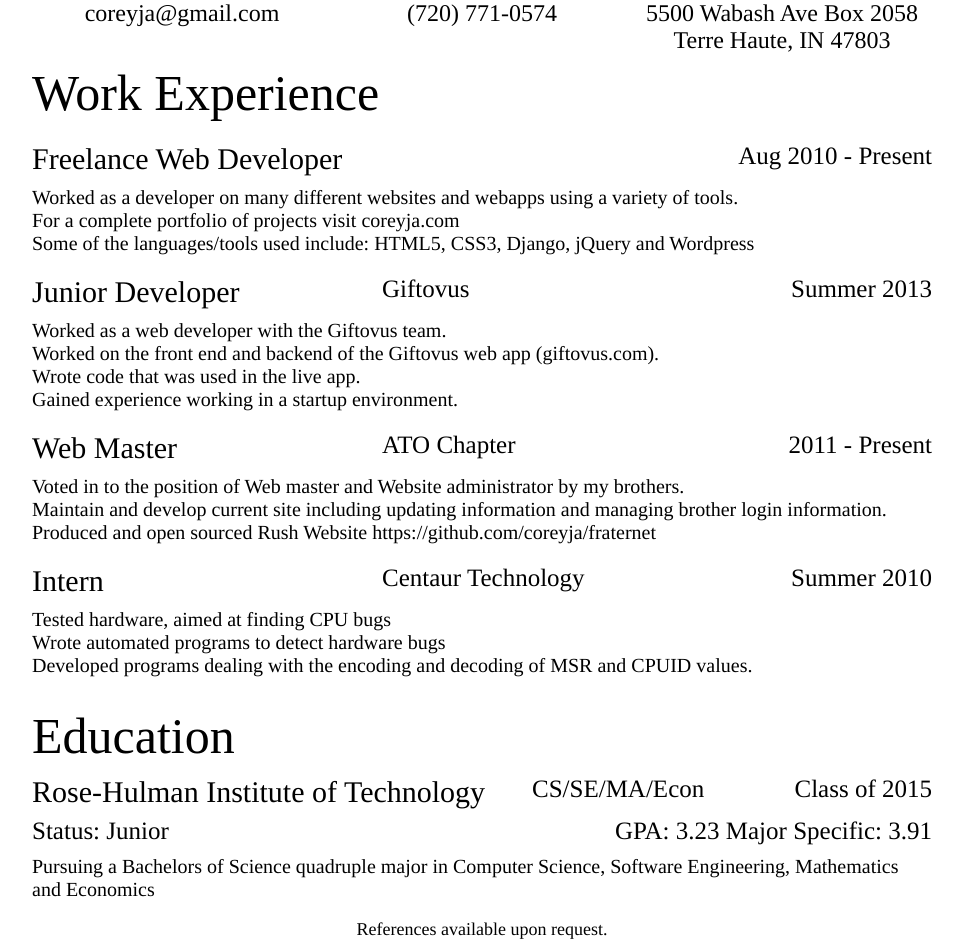
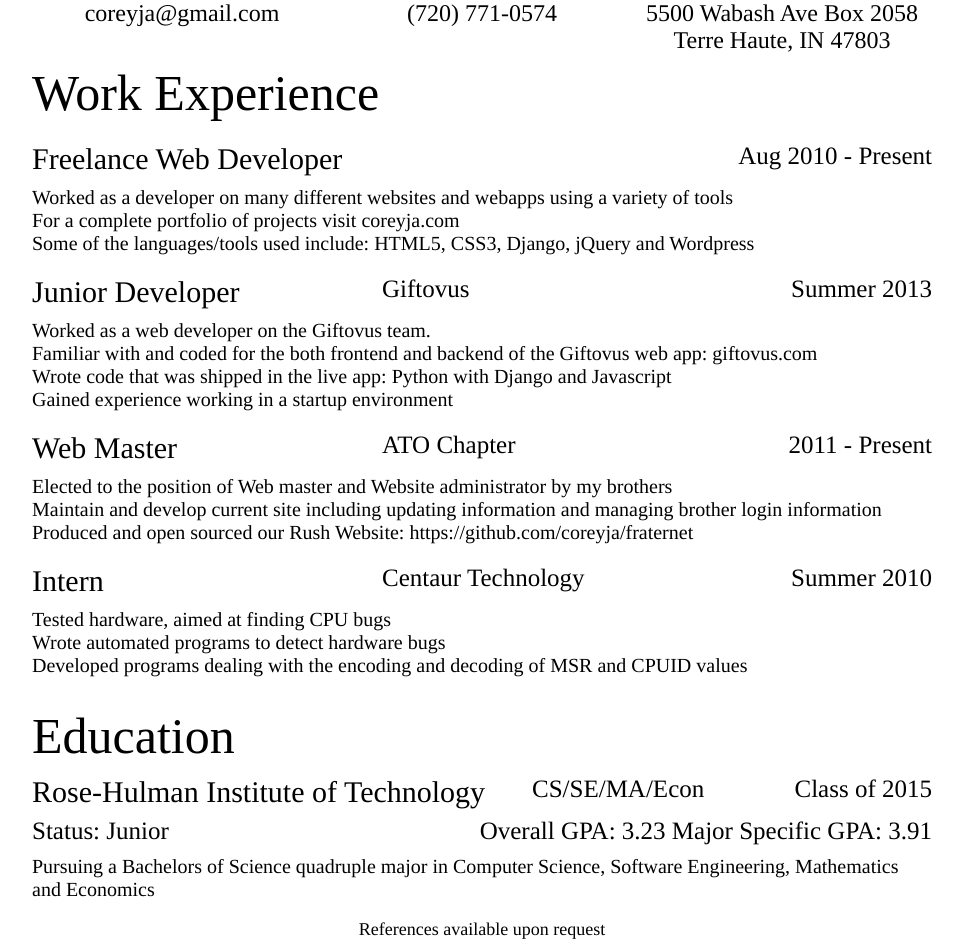
Before and after one commit to coreyja/legacy-coreyja.com, a Django app: page /resume/ in a window 1280 px wide. Shown: the part 182-1122 px from the top of the page, without its empty margins (158-1121 px from the left). Run offline with Django 3.2, Linux system fonts and the light colour scheme; some web fonts are replaced.

Commit message:
Some fixes to resume

```diff
--- a/templates/resume.html
+++ b/templates/resume.html
@@ -57,7 +57,7 @@
                     <span class="time">Aug 2010 - Present</span>
                 </div>
                 <div class="description">
-                    Worked as a developer on many different websites and webapps using a variety of tools.<br>
+                    Worked as a developer on many different websites and webapps using a variety of tools<br>
                     For a complete portfolio of projects visit coreyja.com<br>
                     Some of the languages/tools used include: HTML5, CSS3, Django, jQuery and Wordpress<br>
                 </div>
@@ -72,10 +72,10 @@
                     <span class="time">Summer 2013</span>
                 </div>
                 <div class="description">
-                    Worked as a web developer with the Giftovus team.<br>
-                    Worked on the front end and backend of the Giftovus web app (giftovus.com).<br>
-                    Wrote code that was used in the live app.<br>
-                    Gained experience working in a startup environment.<br>
+                    Worked as a web developer on the Giftovus team.<br>
+                    Familiar with and coded for the both frontend and backend of the Giftovus web app: giftovus.com<br>
+                    Wrote code that was shipped in the live app: Python with Django and Javascript<br>
+                    Gained experience working in a startup environment<br>
                 </div>
             </div>
         </div>
@@ -88,9 +88,9 @@
                     <span class="time">2011 - Present</span>
                 </div>
                 <div class="description">
-                    Voted in to the position of Web master and Website administrator by my brothers.<br>
-                    Maintain and develop current site including updating information and managing brother login information.<br>
-                    Produced and open sourced Rush Website https://github.com/coreyja/fraternet<br>
+                    Elected to the position of Web master and Website administrator by my brothers<br>
+                    Maintain and develop current site including updating information and managing brother login information<br>
+                    Produced and open sourced our Rush Website: https://github.com/coreyja/fraternet<br>
                 </div>
             </div>
         </div>
@@ -105,7 +105,7 @@
                 <div class="description">
                     Tested hardware, aimed at finding CPU bugs<br>
                     Wrote automated programs to detect hardware bugs<br>
-                    Developed programs dealing with the encoding and decoding of MSR and CPUID values.<br>
+                    Developed programs dealing with the encoding and decoding of MSR and CPUID values<br>
                 </div>
             </div>
         </div>
@@ -123,7 +123,7 @@
                 <span class="time">Class of 2015</span>
                 <hr>
                 <span class="status">Status: Junior</span>
-                <span class="gpa">GPA: 3.23 Major Specific: 3.91</span>
+                <span class="gpa">Overall GPA: 3.23 Major Specific GPA: 3.91</span>
             </div>
             <div class="description">
                 Pursuing a Bachelors of Science quadruple major in Computer Science, Software Engineering, Mathematics and Economics
@@ -131,7 +131,7 @@
         </div>
     </div>
 
-    <p class="references">References available upon request.</p>
+    <p class="references">References available upon request</p>
 
 
 </body>
```
